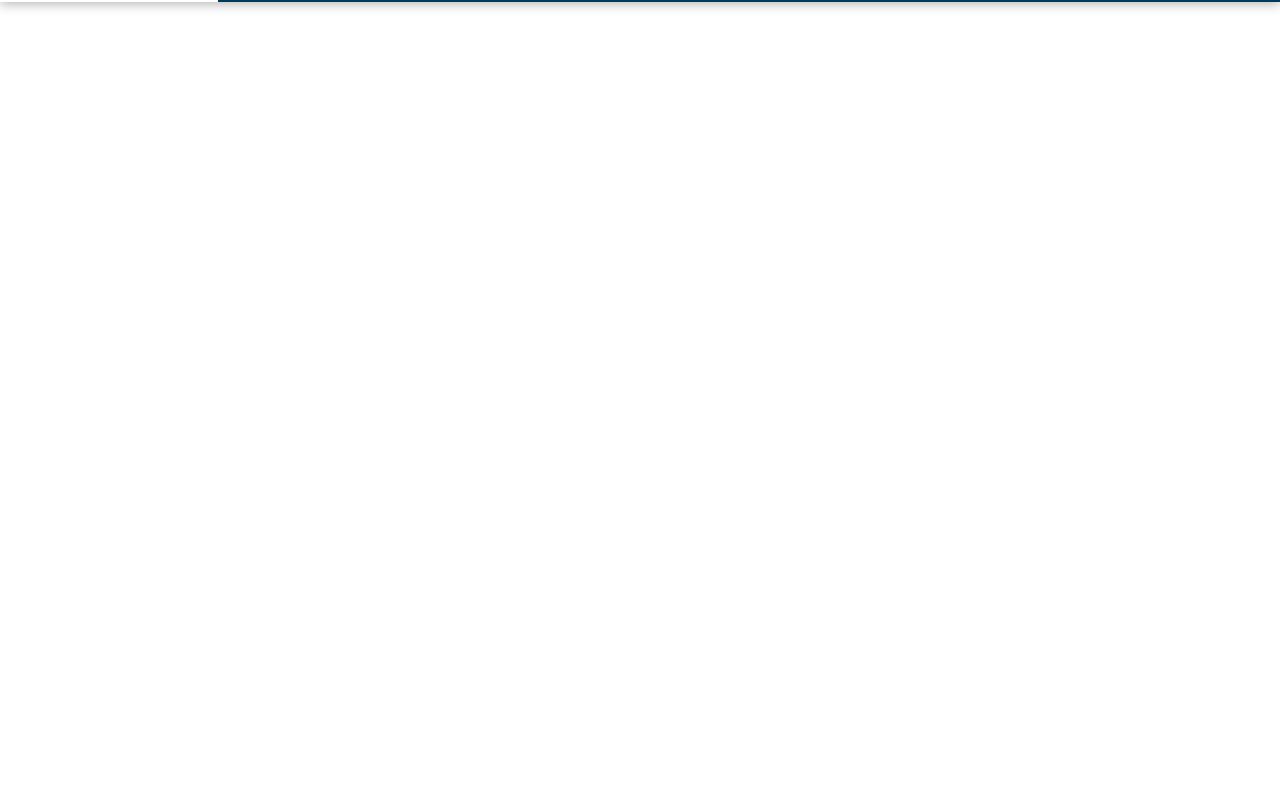
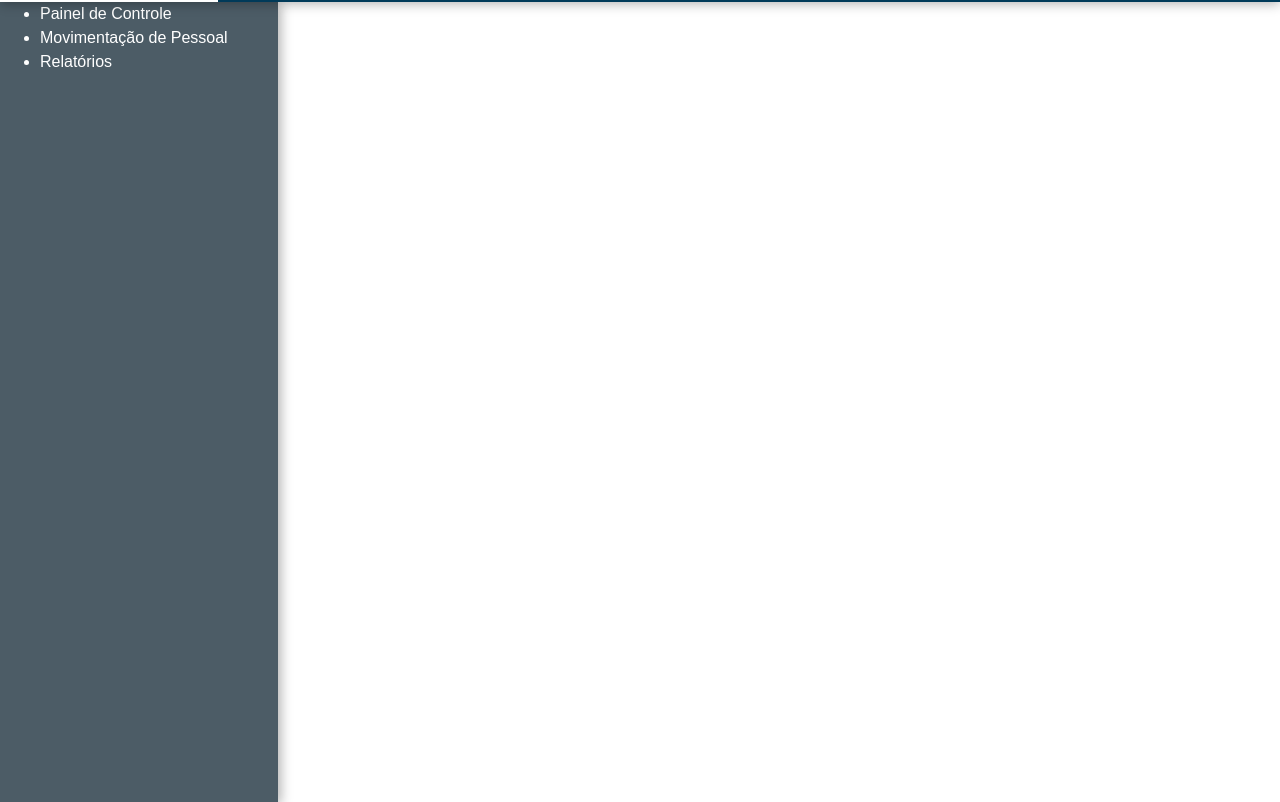
Before and after one commit to gilesv/tw, a plain HTML site: page cadastro.html in a window 1280 px wide. Shown: the part 57-859 px from the top of the page. Before the commit the page ends 800 px from the top, so only its background shows below. Drawn offline with Linux system fonts and the light colour scheme.

Commit message:
Add side menu

```diff
--- a/cadastro.html
+++ b/cadastro.html
@@ -22,15 +22,21 @@
                     <i class="fa fa-bell-o" aria-hidden="true"></i>
                 </div>
                 <div class="user">
-
                     <a class="nav-link dropdown-toggle" href="http://example.com" id="user-options" data-toggle="dropdown" aria-haspopup="true" aria-expanded="false"><i class="fa fa-user" aria-hidden="true" id="usericon"></i><span id="username">Recursos Humanos</span></a>
                     <div class="dropdown-menu user-dropdown" aria-labelledby="user-options">
-                        <a class="dropdown-item menu-option" href="#">Sair</a>
+                        <a class="dropdown-item user-dropdown-option" href="#">Sair</a>
                     </div>
                 </div>
             </div>
 
         </nav>
+        <aside class="menu">
+            <ul class="menu-list">
+                <a href="#"><li class="menu-item">Painel de Controle</li></a>
+                <a href="#"><li class="menu-item">Movimentação de Pessoal</li></a>
+                <a href="#"><li class="menu-item">Relatórios</li></a>
+            </ul>
+        </aside>
         <script src="js/jquery-3.2.1.min.js"></script>
         <script src="js/bootstrap.bundle.min.js"></script>
     </body>
--- a/css/site.css
+++ b/css/site.css
@@ -115,6 +115,23 @@ html, body {
 .user-dropdown a {
     color: #000;
 }
-.menu-option {
+.user-dropdown-option {
     padding: .55rem .7rem;
 }
+
+.menu {
+    background-color: #4c5c66;
+    box-shadow: 3px 2px 11px 0px rgba(0,0,0,.3);
+    width: 278px;
+    margin-top: 59px;
+    height: 100%;
+}
+.menu a {
+    color: #fff;
+}
+.menu-list {
+
+}
+.menu-item {
+
+}
```
